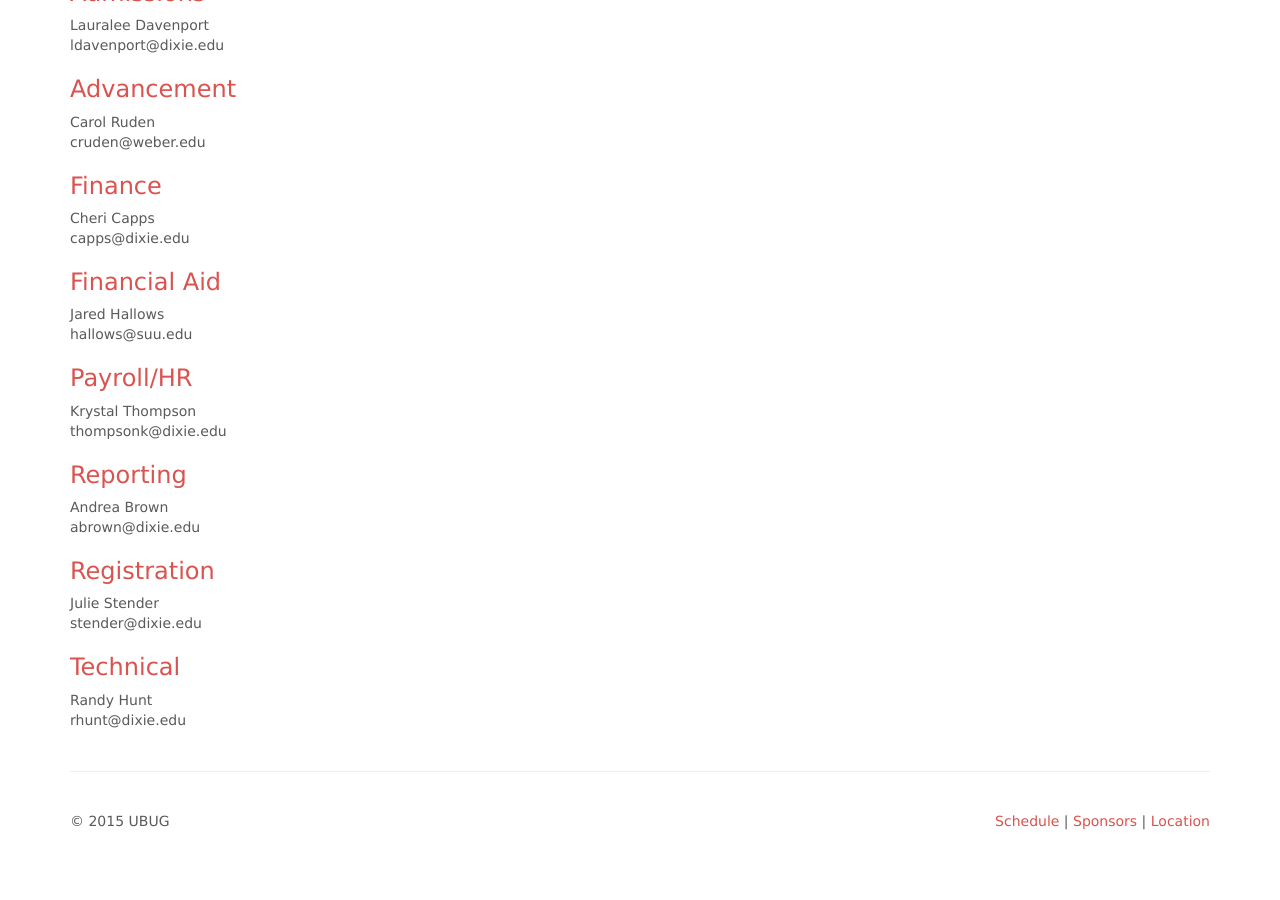
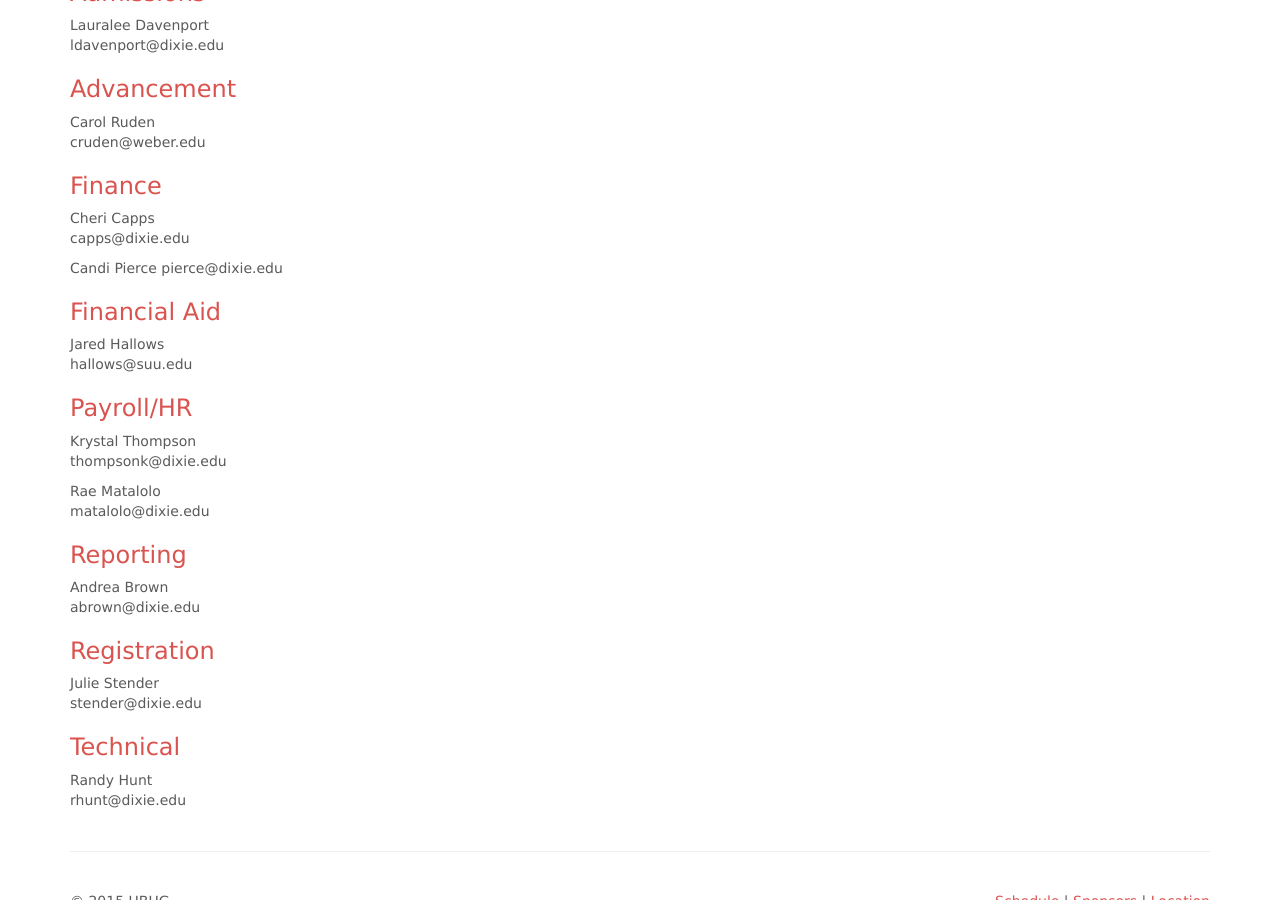
Before and after one commit to ubug/ubug.github.io, a Jekyll site: the page built from contact/index.md, in a window 1280 px wide and 900 px high, scrolled down 872 px. Built offline with Jekyll 4.4.1, drawn with Linux system fonts in a browser that asks for light colours; nearby versions of some CDN libraries; Markdown is read by kramdown in place of the engine named in the settings.

Commit message:
changed track chairs

```diff
--- a/contact/index.md
+++ b/contact/index.md
@@ -33,6 +33,9 @@ cruden@weber.edu
 Cheri Capps
 capps@dixie.edu
 
+Candi Pierce
+pierce@dixie.edu
+
 ### Financial Aid
 Jared Hallows
 hallows@suu.edu
@@ -40,6 +43,9 @@ hallows@suu.edu
 ### Payroll/HR
 Krystal Thompson
 thompsonk@dixie.edu
+
+Rae Matalolo
+matalolo@dixie.edu
 
 ### Reporting
 Andrea Brown
```
